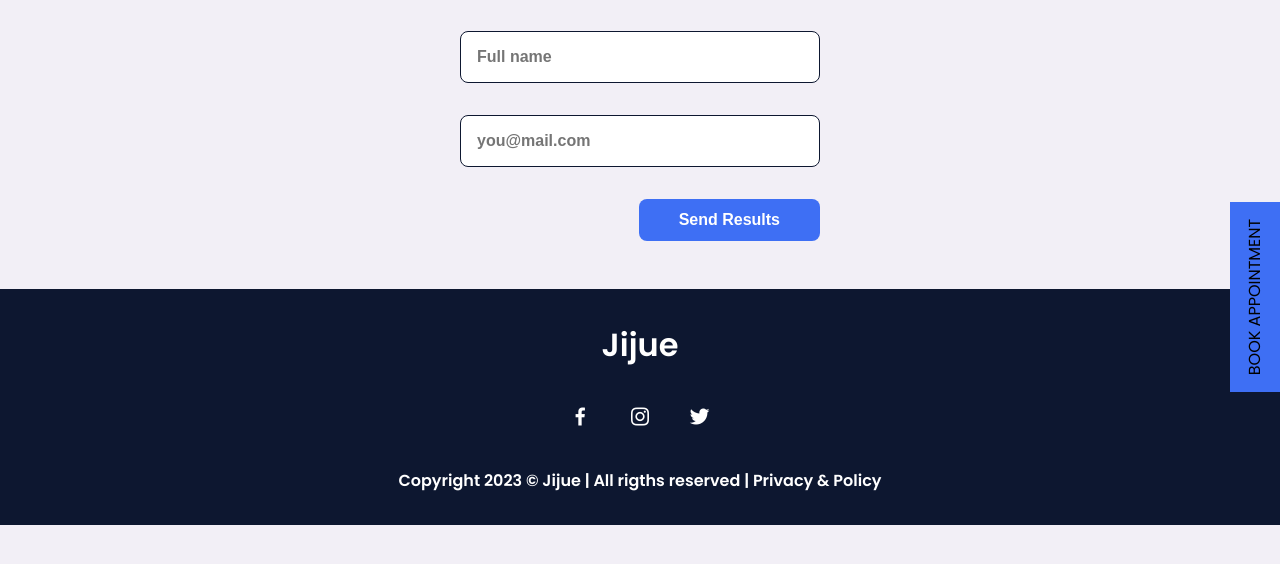
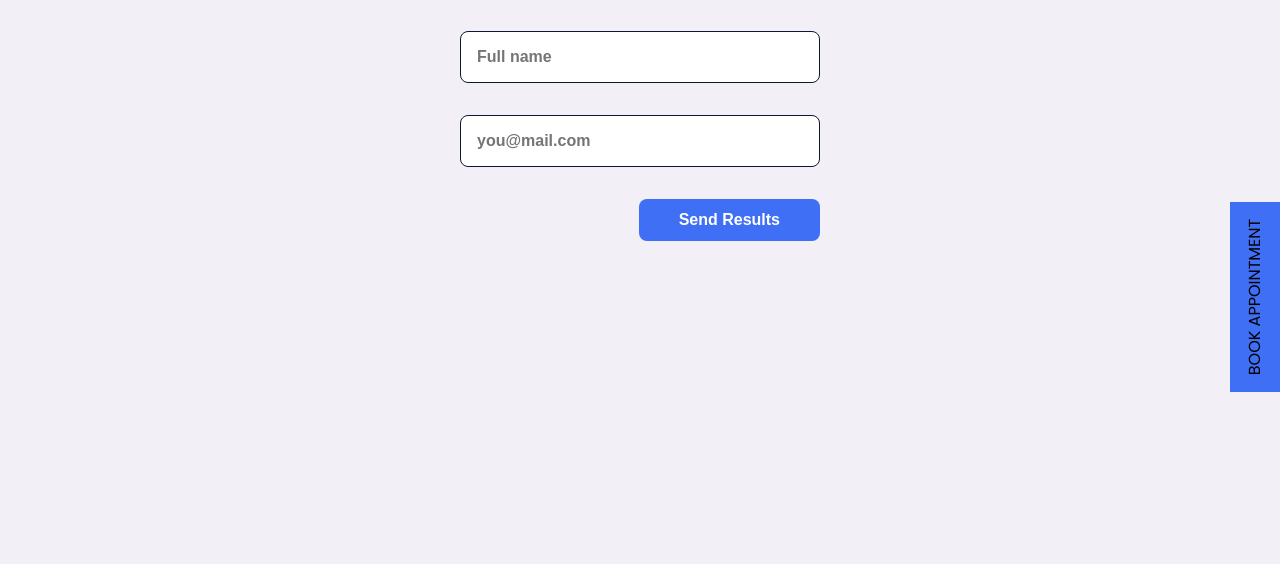
Before and after one commit to palladiumkenya/jijueApp-hiv-risk-assessment-site, a Django app: page /predictor/result/ in a window 1280 px wide. Shown: the part 223-787 px from the top of the page. Run offline with Django 4.2, Linux system fonts and the light colour scheme; parts of the project's set-up code (start-up, migrations or seed data) failed here and were passed over; some libraries are stand-ins or nearby versions.

Commit message:
UX update

```diff
--- a/base/templates/base/getresult.html
+++ b/base/templates/base/getresult.html
@@ -93,21 +93,6 @@
         </body>
 
 <!--===== FOOTER =====-->
-<footer class="footer">
-    <p class="footer__title">Jijue</p>
-    <div class="footer__social">
-        <a href="#" class="footer__icon"><i class='bx bxl-facebook' ></i></a>
-        <a href="#" class="footer__icon"><i class='bx bxl-instagram' ></i></a>
-        <a href="#" class="footer__icon"><i class='bx bxl-twitter' ></i></a>
-    </div>
-
-    <p>
-
-    Copyright
-        <script>
-            document.write(new Date().getFullYear());
-        </script> &#169; Jijue | All rigths reserved | Privacy & Policy</p>
-</footer>
 
 
 
@@ -115,6 +100,9 @@
         <script src="https://unpkg.com/scrollreveal"></script>
 
         <!--===== MAIN JS =====-->
-        <script src="#"></script>
+
+        <script src="{% static 'js/main.js' %}"></script>
+        <script src="{% static 'jscript/bootstrap.js' %}"></script>
+        <script src="https://cdn.jsdelivr.net/npm/typed.js@2.0.12"></script>
 
 </html>
```
